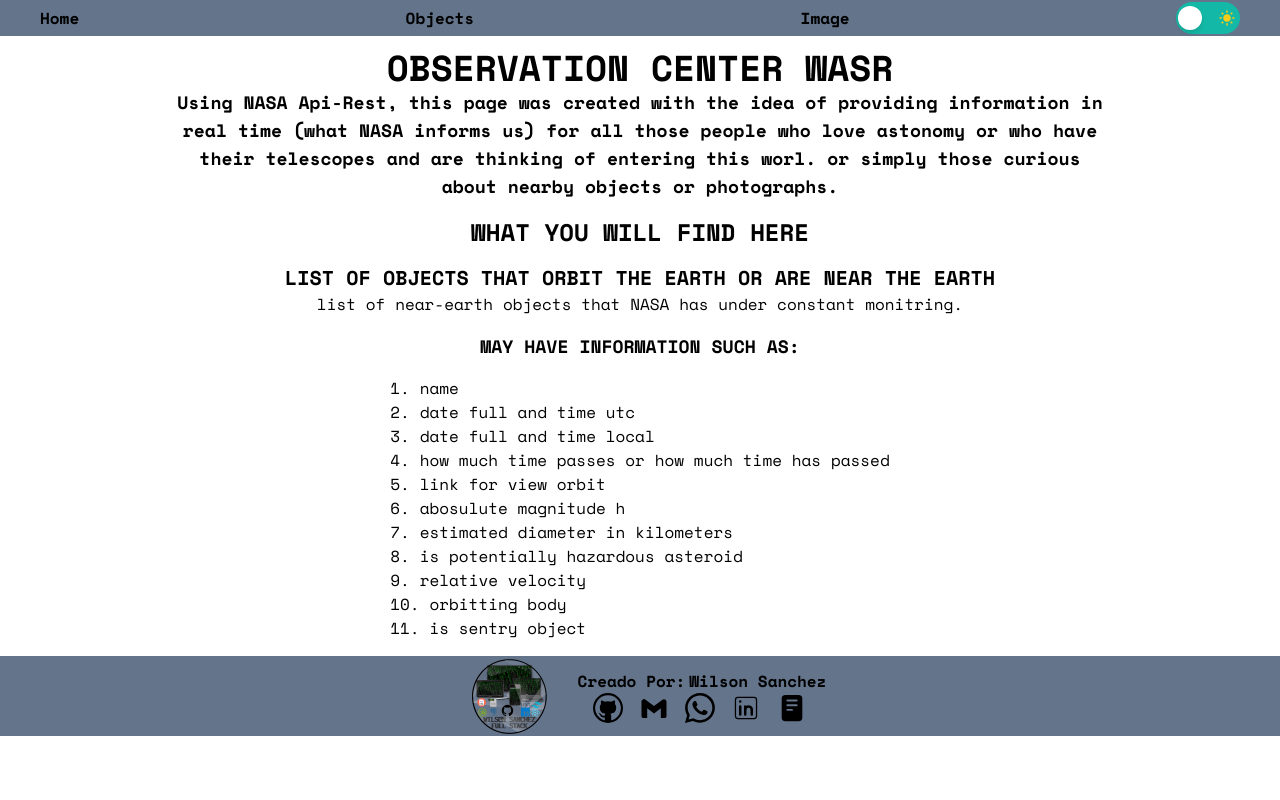
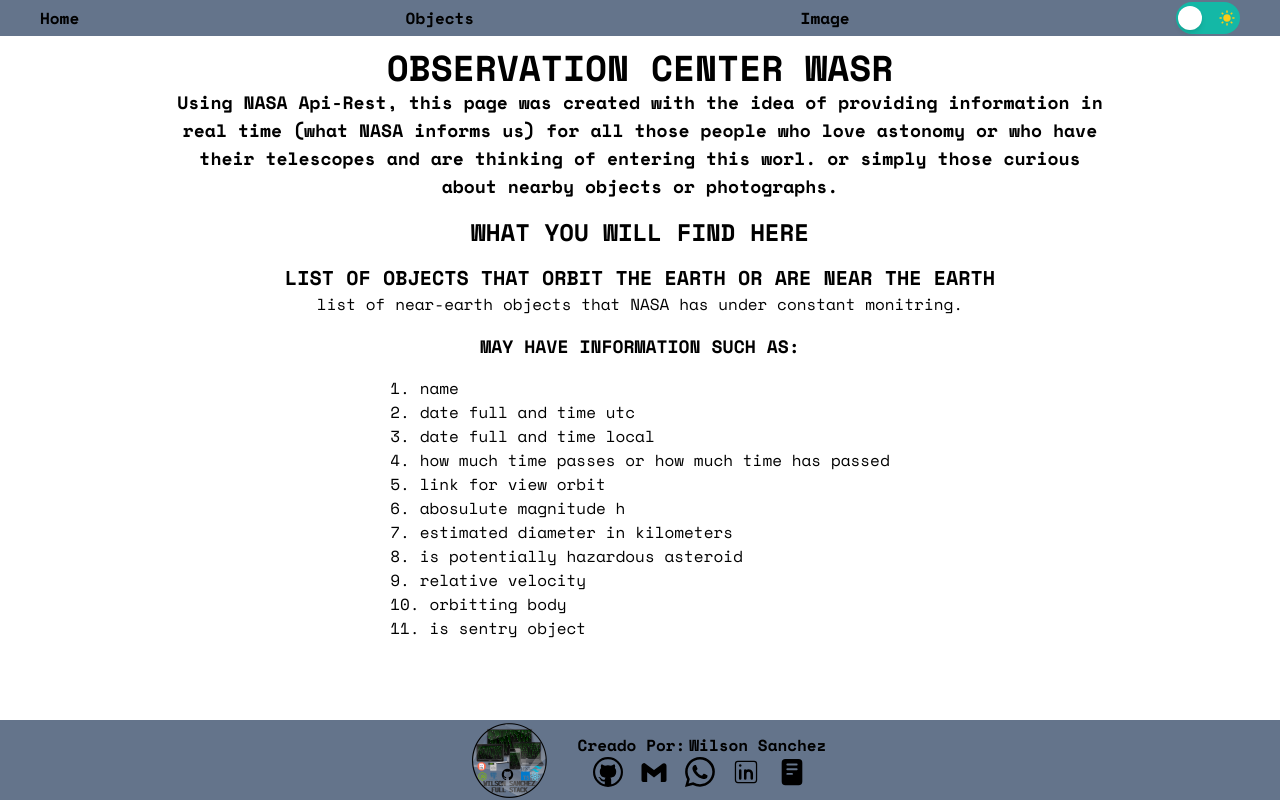
Before and after one commit to WilsonSanFullStack/api-nasa, a Next.js app: page / in a window 1280 px wide. Built offline with nearby package versions, Linux system fonts and the light colour scheme.

Commit message:
arreglos para cache

```diff
--- a/src/app/components/tools/Pie.tsx
+++ b/src/app/components/tools/Pie.tsx
@@ -8,7 +8,7 @@ import Image from "next/image";
 
 export default function Pie() {
   return (
-    <div className="px-10 bg-slate-500 relative  h-20 min-w-full font-bold flex justify-center items-center">
+    <div className="px-10 bg-slate-500 fixed bottom-0 h-20 min-w-full font-bold flex justify-center items-center">
       <Image
         src="/logo circulo limpio.png"
         alt="logo"
--- a/src/app/objects/page.tsx
+++ b/src/app/objects/page.tsx
@@ -29,18 +29,7 @@ async function getNeo() {
         process.env.url
       }start_date=${start_date()}&end_date=${start_date()}&api_key=${
         process.env.api_key
-      }`,
-      {
-        next: {
-          tags: [
-            `${
-              process.env.url
-            }start_date=${start_date()}&end_date=${start_date()}&api_key=${
-              process.env.api_key
-            }`,
-          ],
-        },
-      }
+      }`
     );
     const data = await res.json();
     return data;
@@ -52,7 +41,7 @@ export default async function page() {
   const data = await getNeo();
   const date1 = new Date(data.near_earth_objects[start_date()][0].close_approach_data[0].close_approach_date)
   // Obtener la fecha actual en UTC
-  const currentDateUTC = new Date('2024-03-30');
+  const currentDateUTC = new Date();
   // Convertir la fecha actual a UTC y obtener solo la fecha (sin horas ni minutos)
   const currentDayUTC = new Date(currentDateUTC).toISOString().slice(0, 10);
   // Obtener el día de date1 en formato UTC
--- a/src/app/page.tsx
+++ b/src/app/page.tsx
@@ -2,7 +2,7 @@ import Pie from "./components/tools/Pie";
 
 export default async function Home() {
   return (
-    <main className="mt-12">
+    <main className="mt-12 h-max mb-20">
       <h1 className="text-center text-4xl uppercase font-bold">
         observation center wasr
       </h1>
```
